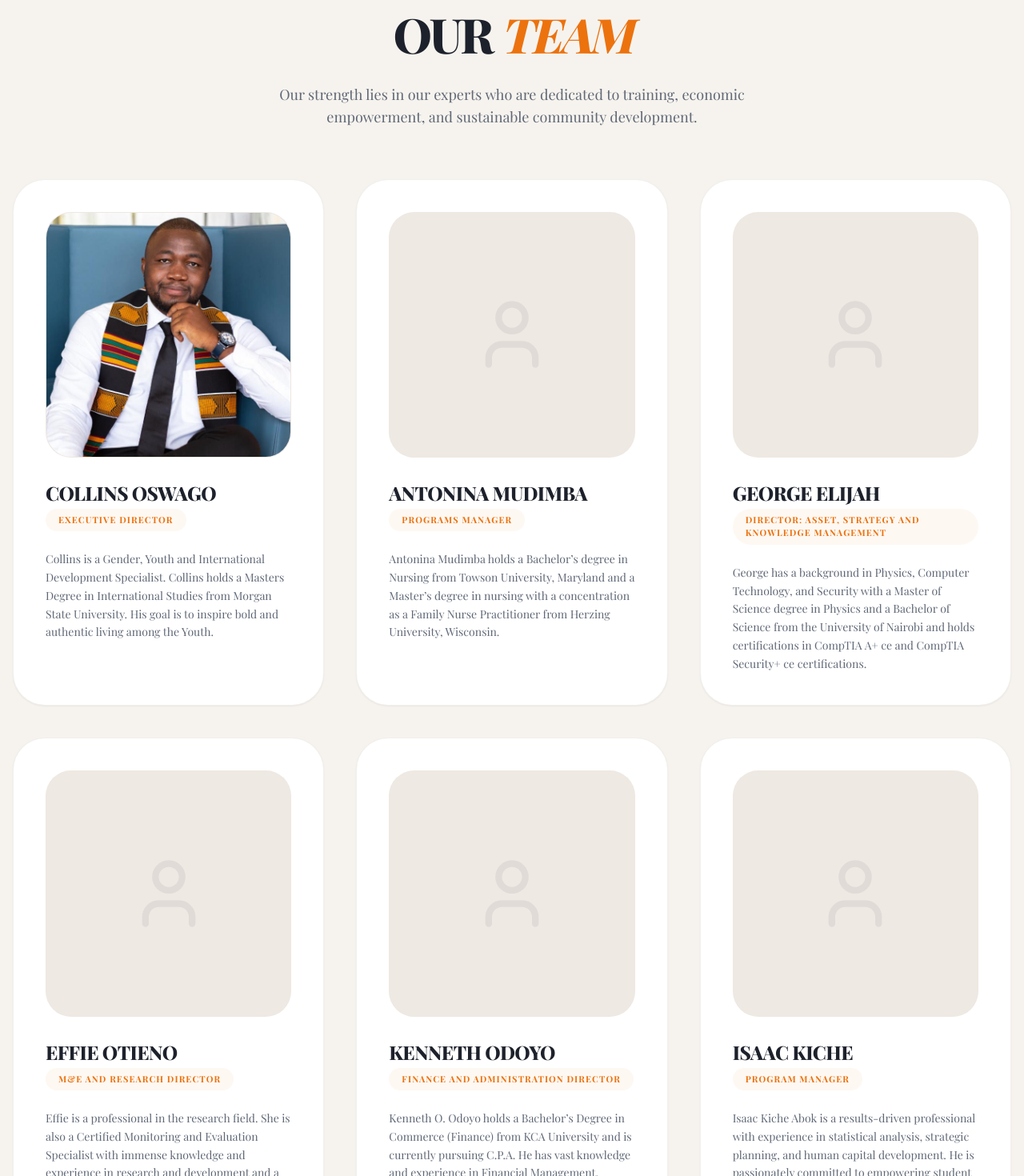
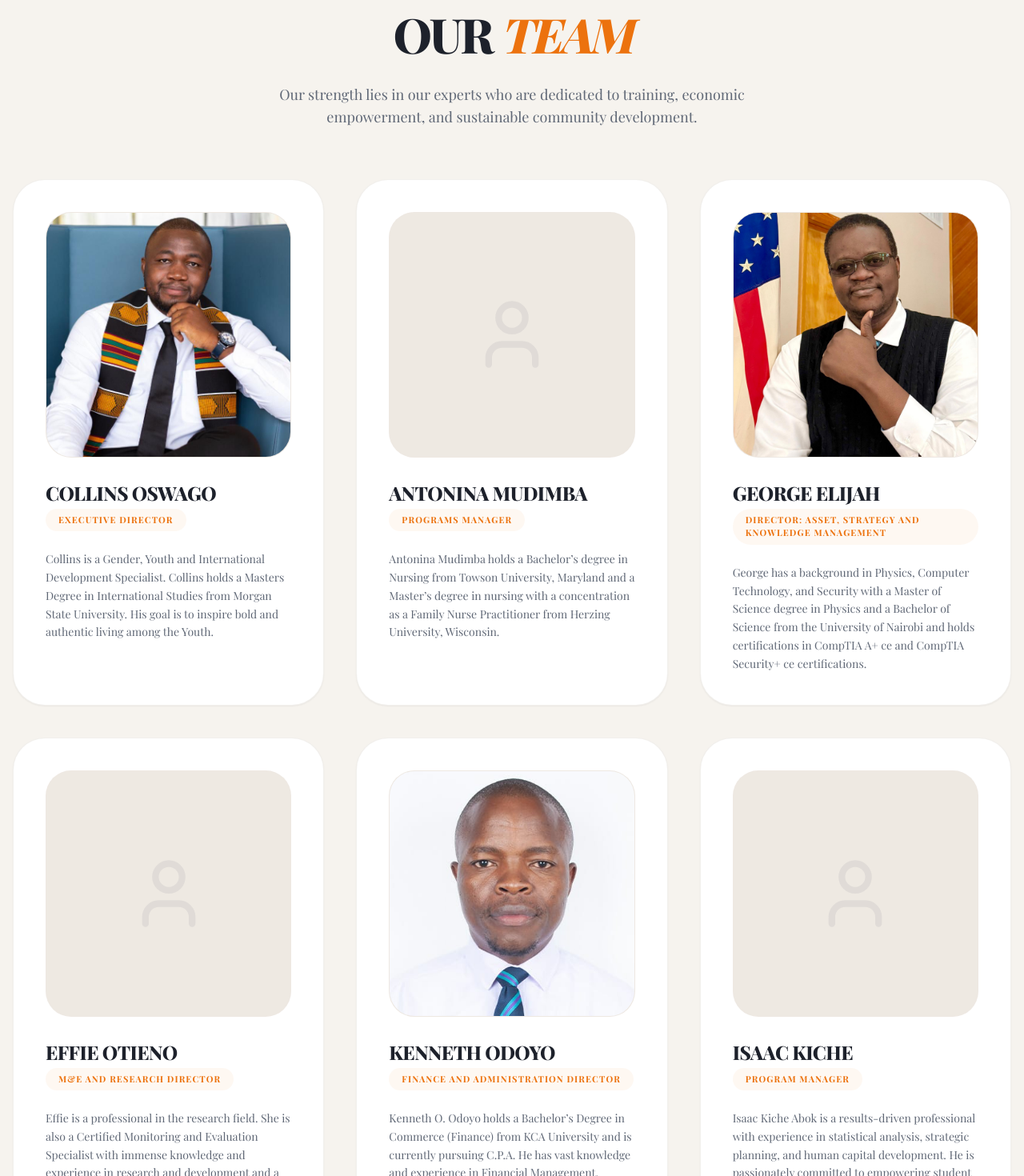
Before and after one commit to JosephOkumu/Gaford, a React (Vite) app in the folder frontend/: page /about in a window 1280 px wide. Shown: the part 2445-3915 px from the top of the page at 80% size. Built offline with nearby package versions, Linux system fonts and the light colour scheme; a web font is replaced by a local one.

Commit message:
feat: add team members images

```diff
--- a/frontend/src/pages/About.tsx
+++ b/frontend/src/pages/About.tsx
@@ -231,6 +231,7 @@ const About = () => {
                             {
                                 name: "George Elijah",
                                 role: "Director: Asset, Strategy and Knowledge Management",
+                                image: "/George.jpeg",
                                 bio: "George has a background in Physics, Computer Technology, and Security with a Master of Science degree in Physics and a Bachelor of Science from the University of Nairobi and holds certifications in CompTIA A+ ce and CompTIA Security+ ce certifications."
                             },
                             {
@@ -241,6 +242,7 @@ const About = () => {
                             {
                                 name: "Kenneth Odoyo",
                                 role: "Finance and Administration Director",
+                                image: "/Kenneth.jpeg",
                                 bio: "Kenneth O. Odoyo holds a Bachelor’s Degree in Commerce (Finance) from KCA University and is currently pursuing C.P.A. He has vast knowledge and experience in Financial Management."
                             },
                             {
```
Also changed, not shown: frontend/public/George.jpeg (added), frontend/public/Kenneth.jpeg (added).
